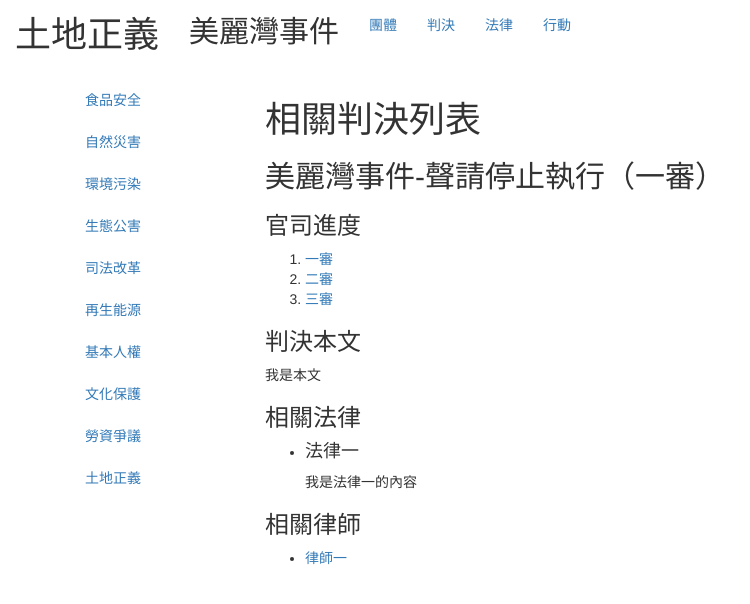
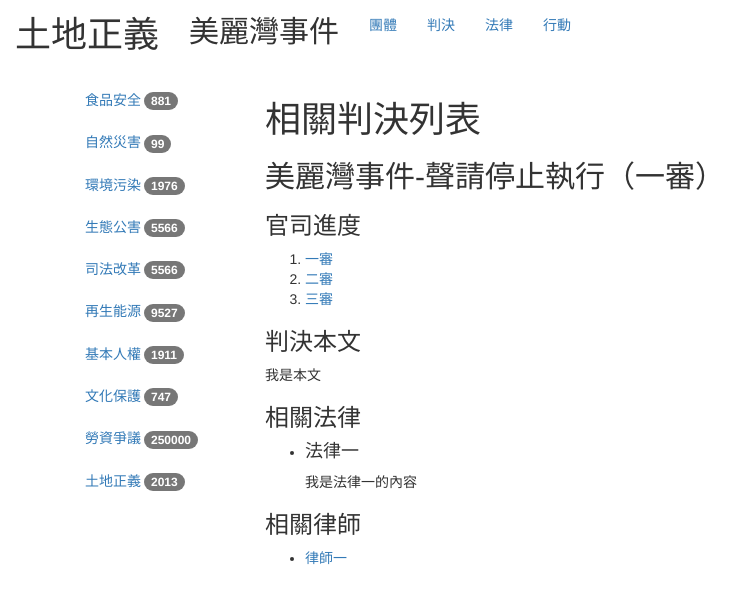
Before and after one commit to badboy99tw/eCourt, a Jekyll site: the page index.html, which Jekyll copies as it is, in a window 1280 px wide. Shown: the top 604 px of the page, without its empty margins (0-750 px from the left). Built offline with Jekyll 4.4.1, drawn with Linux system fonts in a browser that asks for light colours; nearby versions of some CDN libraries; Markdown is read by kramdown in place of the engine named in the settings.

Commit message:
add status to types

```diff
--- a/index.html
+++ b/index.html
@@ -31,16 +31,16 @@
 
       <div class="col-md-2">
         <ul class="nav nav-pills nav-stacked">
-          <li><a href="">食品安全</a></li>
-          <li><a href="">自然災害</a></li>
-          <li><a href="">環境污染</a></li>
-          <li><a href="">生態公害</a></li>
-          <li><a href="">司法改革</a></li>
-          <li><a href="">再生能源</a></li>
-          <li><a href="">基本人權</a></li>
-          <li><a href="">文化保護</a></li>
-          <li><a href="">勞資爭議</a></li>
-          <li><a href="">土地正義</a></li>
+          <li><a href="">食品安全<span class="badge">881</span></a></li>
+          <li><a href="">自然災害<span class="badge">99</span></a></li>
+          <li><a href="">環境污染<span class="badge">1976</span></a></li>
+          <li><a href="">生態公害<span class="badge">5566</span></a></li>
+          <li><a href="">司法改革<span class="badge">5566</span></a></li>
+          <li><a href="">再生能源<span class="badge">9527</span></a></li>
+          <li><a href="">基本人權<span class="badge">1911</span></a></li>
+          <li><a href="">文化保護<span class="badge">747</span></a></li>
+          <li><a href="">勞資爭議<span class="badge">250000</span></a></li>
+          <li><a href="">土地正義<span class="badge">2013</span></a></li>
         </ul>
       </div>
 
```
